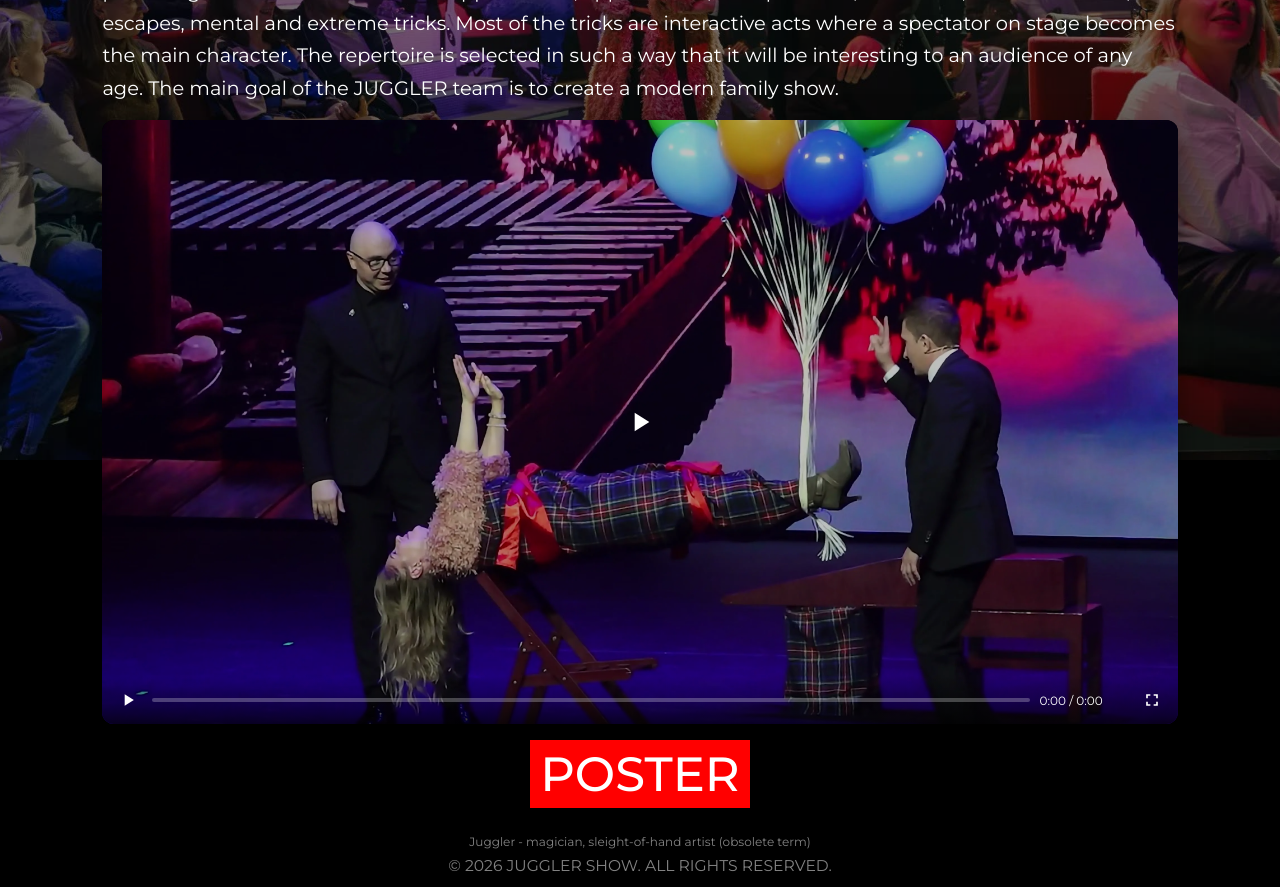
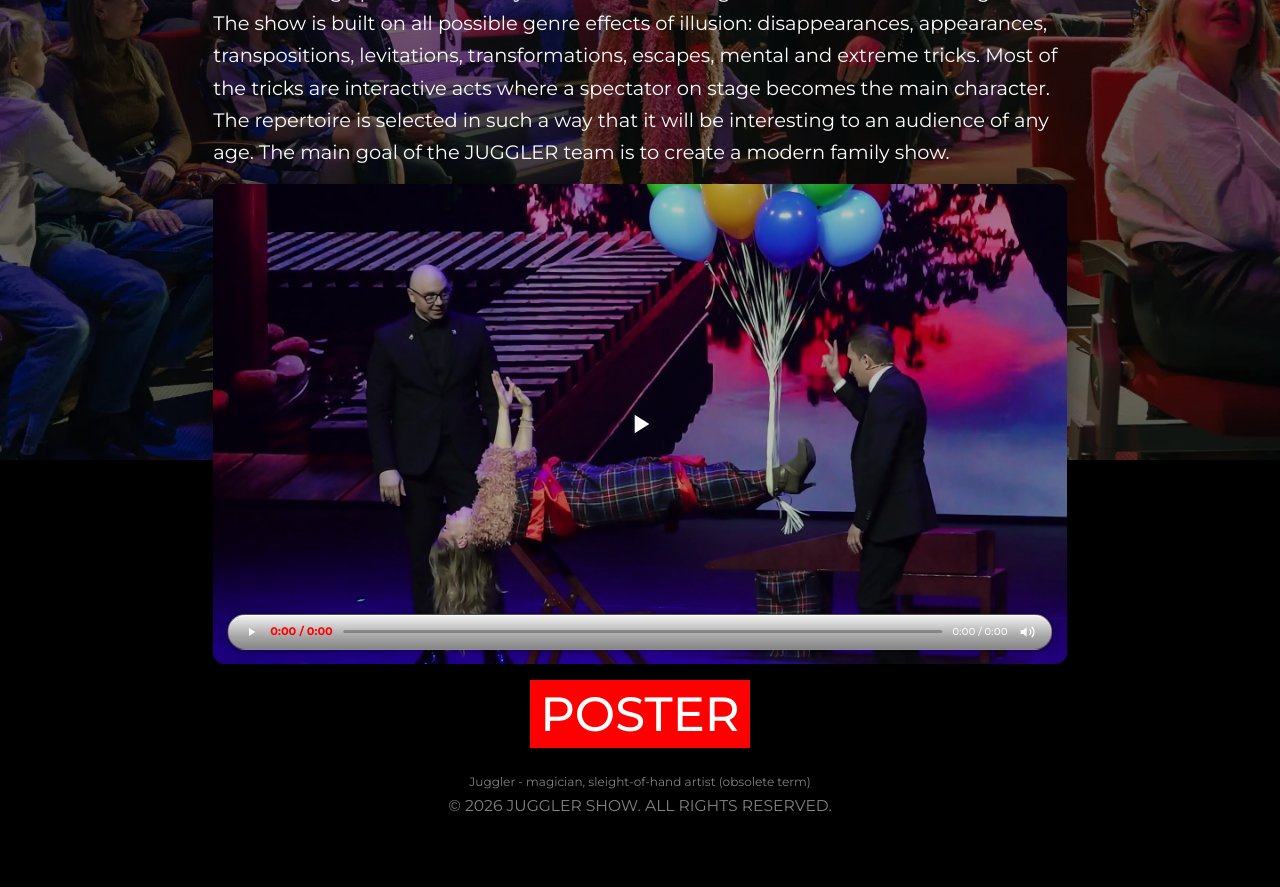
Before and after one commit to Artem4422/Radik, a React (Vite) app: page /show in a window 1280 px wide. Shown: the part 340-1227 px from the top of the page. After the commit the page ends 1166 px from the top, so only its background shows below. Built offline with nearby package versions, Linux system fonts and the light colour scheme.

Commit message:
Restore legacy UI parity across media and layout.
Match old video player, lightbox alignment, social icons, PDF modal sizing, and set desktop content width to two-thirds of the viewport.

```diff
--- a/src/components/AppleVideoPlayer.tsx
+++ b/src/components/AppleVideoPlayer.tsx
@@ -20,6 +20,7 @@ export function AppleVideoPlayer({ src, poster, className = "" }: AppleVideoPlay
   const [progress, setProgress] = useState(0);
   const [time, setTime] = useState("0:00");
   const [durationText, setDurationText] = useState("0:00");
+  const [muted, setMuted] = useState(false);
 
   useEffect(() => {
     const timer = window.setTimeout(() => setRevealed(true), 400);
@@ -46,16 +47,19 @@ export function AppleVideoPlayer({ src, poster, className = "" }: AppleVideoPlay
       setDurationText(formatTime(video.duration || 0));
       setTime(formatTime(video.currentTime || 0));
     };
+    const onVolumeChange = () => setMuted(video.muted || video.volume === 0);
 
     video.addEventListener("play", onPlay);
     video.addEventListener("pause", onPause);
     video.addEventListener("timeupdate", onTimeUpdate);
     video.addEventListener("loadedmetadata", onLoadedMetadata);
+    video.addEventListener("volumechange", onVolumeChange);
     return () => {
       video.removeEventListener("play", onPlay);
       video.removeEventListener("pause", onPause);
       video.removeEventListener("timeupdate", onTimeUpdate);
       video.removeEventListener("loadedmetadata", onLoadedMetadata);
+      video.removeEventListener("volumechange", onVolumeChange);
     };
   }, []);
 
@@ -64,6 +68,12 @@ export function AppleVideoPlayer({ src, poster, className = "" }: AppleVideoPlay
     if (!video) return;
     if (video.paused) void video.play().catch(() => undefined);
     else video.pause();
+  };
+
+  const handlePlayerClick = (e: React.MouseEvent<HTMLDivElement>) => {
+    const target = e.target as HTMLElement;
+    if (target.closest(".video-controls") || target.closest(".center-play-btn")) return;
+    togglePlay();
   };
 
   const seek = (e: React.MouseEvent<HTMLDivElement>) => {
@@ -75,27 +85,20 @@ export function AppleVideoPlayer({ src, poster, className = "" }: AppleVideoPlay
     video.currentTime = pos * video.duration;
   };
 
-  const toggleFullscreen = () => {
-    const player = playerRef.current;
+  const toggleMute = () => {
     const video = videoRef.current;
-    if (!player || !video) return;
-    const fs = document.fullscreenElement;
-    if (!fs) {
-      const v = video as HTMLVideoElement & { webkitEnterFullscreen?: () => void };
-      if (v.webkitEnterFullscreen) {
-        v.webkitEnterFullscreen();
-      } else {
-        void player.requestFullscreen?.();
-      }
-    } else {
-      void document.exitFullscreen?.();
-    }
+    if (!video) return;
+    video.muted = !video.muted;
+    setMuted(video.muted);
   };
+
+  const timeLabel = `${time} / ${durationText}`;
 
   return (
     <div
       ref={playerRef}
       className={`apple-video-player animate-in${revealed ? " reveal" : ""}${playing ? " playing" : ""} ${className}`.trim()}
+      onClick={handlePlayerClick}
     >
       <video
         ref={videoRef}
@@ -103,8 +106,6 @@ export function AppleVideoPlayer({ src, poster, className = "" }: AppleVideoPlay
         playsInline
         poster={poster}
         className={playing ? "is-playing" : "is-idle"}
-        controls
-        controlsList="nodownload noplaybackrate"
       >
         <source src={src} type="video/mp4" />
       </video>
@@ -112,29 +113,43 @@ export function AppleVideoPlayer({ src, poster, className = "" }: AppleVideoPlay
         <img src={poster} alt="" className="video-poster" aria-hidden draggable={false} />
       )}
       <button type="button" className="center-play-btn" onClick={togglePlay} aria-label="Play">
-        <svg width="32" height="32" viewBox="0 0 24 24" fill="white">
+        <svg width="32" height="32" viewBox="0 0 24 24" fill="white" aria-hidden>
           <path d="M8 5v14l11-7z" />
         </svg>
       </button>
-      <div className="video-controls" aria-hidden={playing}>
+      <div className="video-controls" onClick={(e) => e.stopPropagation()}>
         <button type="button" className="control-btn play-pause-btn" onClick={togglePlay} aria-label="Play/Pause">
-          <svg width="20" height="20" viewBox="0 0 24 24" fill="white">
+          <svg width="14" height="14" viewBox="0 0 24 24" fill="currentColor" aria-hidden>
             {playing ? (
-              <path d="M6 19h4V5H6v14zm8-14v14h4V5h-4z" />
+              <>
+                <rect x="6" y="5" width="4" height="14" rx="0.5" />
+                <rect x="14" y="5" width="4" height="14" rx="0.5" />
+              </>
             ) : (
               <path d="M8 5v14l11-7z" />
             )}
           </svg>
         </button>
+        <span className="time-display time-display--primary">{timeLabel}</span>
         <div className="progress-container" onClick={seek} role="presentation">
           <div className="progress-bar" style={{ width: `${progress}%` }} />
         </div>
-        <span className="time-display">
-          {time} / {durationText}
-        </span>
-        <button type="button" className="control-btn fullscreen-btn" onClick={toggleFullscreen} aria-label="Fullscreen">
-          <svg width="20" height="20" viewBox="0 0 24 24" fill="white">
-            <path d="M7 14H5v5h5v-2H7v-3zm-2-4h2V7h3V5H5v5zm12 7h-3v2h5v-5h-2v3zM14 5v2h3v3h2V5h-5z" />
+        <span className="time-display time-display--secondary">{timeLabel}</span>
+        <button type="button" className="control-btn volume-btn" onClick={toggleMute} aria-label={muted ? "Включить звук" : "Выключить звук"}>
+          <svg width="16" height="16" viewBox="0 0 24 24" fill="none" stroke="currentColor" strokeWidth="2" strokeLinecap="round" strokeLinejoin="round" aria-hidden>
+            {muted ? (
+              <>
+                <polygon points="11 5 6 9 2 9 2 15 6 15 11 19 11 5" fill="currentColor" stroke="none" />
+                <line x1="23" y1="9" x2="17" y2="15" />
+                <line x1="17" y1="9" x2="23" y2="15" />
+              </>
+            ) : (
+              <>
+                <polygon points="11 5 6 9 2 9 2 15 6 15 11 19 11 5" fill="currentColor" stroke="none" />
+                <path d="M15.54 8.46a5 5 0 0 1 0 7.07" />
+                <path d="M19.07 4.93a10 10 0 0 1 0 14.14" />
+              </>
+            )}
           </svg>
         </button>
       </div>
--- a/src/components/Lightbox.tsx
+++ b/src/components/Lightbox.tsx
@@ -29,9 +29,6 @@ export function Lightbox({ images, index, onClose, onChange }: LightboxProps) {
 
   return (
     <div className="lightbox is-open" role="dialog" aria-modal>
-      <button type="button" className="lightbox-close" onClick={onClose} aria-label="Закрыть">
-        &times;
-      </button>
       <button
         type="button"
         className="lightbox-prev"
@@ -49,6 +46,9 @@ export function Lightbox({ images, index, onClose, onChange }: LightboxProps) {
         &#10095;
       </button>
       <div className="lightbox-content">
+        <button type="button" className="lightbox-close" onClick={onClose} aria-label="Закрыть">
+          &times;
+        </button>
         <img src={image.src} alt={image.alt} />
         <p className="lightbox-caption">{image.alt}</p>
       </div>
--- a/src/styles/components.css
+++ b/src/styles/components.css
@@ -282,14 +282,16 @@
   display: flex;
   align-items: center;
   justify-content: center;
+  cursor: pointer;
 }
 
 .apple-video-player video {
   width: 100%;
   height: 100%;
-  object-fit: cover;
+  object-fit: contain;
   display: block;
-  cursor: pointer;
+  pointer-events: none;
+  background: #000;
 }
 
 .apple-video-player video.is-idle {
@@ -301,9 +303,10 @@
   inset: 0;
   width: 100%;
   height: 100%;
-  object-fit: cover;
+  object-fit: contain;
   pointer-events: none;
   z-index: 1;
+  background: #000;
 }
 
 .apple-video-player .center-play-btn {
@@ -325,64 +328,129 @@
 
 .apple-video-player .video-controls {
   position: absolute;
-  left: 0;
-  right: 0;
-  bottom: 0;
-  z-index: 2;
+  left: 50%;
+  right: auto;
+  bottom: 14px;
+  z-index: 3;
+  width: calc(100% - 28px);
+  max-width: calc(100% - 28px);
+  transform: translateX(-50%);
   display: flex;
   align-items: center;
   gap: 10px;
-  padding: 10px 12px;
-  background: linear-gradient(transparent, rgba(0, 0, 0, 0.75));
+  padding: 7px 14px;
+  border-radius: 999px;
+  background: linear-gradient(
+    180deg,
+    #f3f3f3 0%,
+    #d2d2d2 28%,
+    #a8a8a8 62%,
+    #868686 100%
+  );
+  border: 1px solid rgba(0, 0, 0, 0.42);
+  box-shadow:
+    inset 0 1px 0 rgba(255, 255, 255, 0.85),
+    0 2px 10px rgba(0, 0, 0, 0.35);
   opacity: 1;
-  transition: opacity 0.3s ease;
-}
-
-.apple-video-player.playing .video-controls {
-  opacity: 0;
-  pointer-events: none;
-}
-
-@media (hover: hover) {
-  .apple-video-player.playing:hover .video-controls {
-    opacity: 1;
-    pointer-events: auto;
-  }
+  pointer-events: auto;
 }
 
 .progress-container {
   flex: 1;
-  height: 4px;
-  background: rgba(255, 255, 255, 0.25);
-  border-radius: 2px;
+  height: 3px;
+  background: rgba(0, 0, 0, 0.28);
+  border-radius: 999px;
   cursor: pointer;
+  overflow: hidden;
 }
 
 .progress-bar {
   height: 100%;
   width: 0;
   background: var(--accent-red);
-  border-radius: 2px;
+  border-radius: 999px;
 }
 
-.control-btn {
+.apple-video-player .control-btn {
   background: transparent;
   border: none;
-  padding: 4px;
+  padding: 0;
   display: flex;
   align-items: center;
+  justify-content: center;
+  color: #fff;
+  flex-shrink: 0;
 }
 
-.time-display {
-  font-size: 12px;
-  min-width: 88px;
+.apple-video-player .play-pause-btn {
+  width: 18px;
+  height: 18px;
+}
+
+.apple-video-player .volume-btn {
+  width: 20px;
+  height: 20px;
+}
+
+.apple-video-player .time-display {
+  font-size: 11px;
+  line-height: 1;
+  font-weight: 600;
+  font-variant-numeric: tabular-nums;
+  white-space: nowrap;
+  flex-shrink: 0;
+}
+
+.apple-video-player .time-display--primary {
+  color: var(--accent-red);
+  min-width: 0;
+}
+
+.apple-video-player .time-display--secondary {
+  color: #fff;
+  font-size: 10px;
+  font-weight: 500;
+  opacity: 0.95;
+  min-width: 0;
+}
+
+@media (max-width: 520px) {
+  .apple-video-player .video-controls {
+    width: calc(100% - 16px);
+    max-width: calc(100% - 16px);
+    bottom: 10px;
+    gap: 7px;
+    padding: 6px 10px;
+  }
+
+  .apple-video-player .time-display {
+    font-size: 9px;
+  }
+
+  .apple-video-player .time-display--secondary {
+    font-size: 8px;
+  }
+
+  .apple-video-player .play-pause-btn {
+    width: 16px;
+    height: 16px;
+  }
+
+  .apple-video-player .volume-btn {
+    width: 18px;
+    height: 18px;
+  }
+}
+
+.apple-video-player video::-webkit-media-controls,
+.apple-video-player video::-webkit-media-controls-enclosure,
+.apple-video-player video::-webkit-media-controls-panel {
+  display: none !important;
+  opacity: 0 !important;
+  pointer-events: none !important;
 }
 
 .apple-video-player video::-webkit-media-controls {
-  opacity: 1;
-}
-
-.apple-video-player:not(.playing) video::-webkit-media-controls {
   display: none !important;
 }
 
@@ -526,29 +594,19 @@ body.page-poster .masonry-column > .grid-item:last-child img {
 
 .contact-social-icons {
   display: flex;
-  justify-content: center;
+  justify-content: space-between;
   align-items: center;
-  gap: clamp(12px, 2vw, 28px);
-  width: fit-content;
+  gap: 0;
+  width: 100%;
   max-width: 100%;
   margin: 0 auto;
 }
 
 @media (min-width: 769px) {
+  .contact-social-icons,
   .contact-social-icons--spread {
     width: var(--content-width);
     max-width: var(--content-width);
-    justify-content: space-between;
-    gap: 0;
-  }
-}
-
-@media (max-width: 768px) {
-  .contact-social-icons--spread {
-    width: var(--content-width);
-    max-width: var(--content-width);
-    justify-content: center;
-    gap: clamp(12px, 4vw, 18px);
   }
 }
 
@@ -593,10 +651,6 @@ body.page-poster .masonry-column > .grid-item:last-child img {
 
   .contact-link {
     letter-spacing: 0;
-  }
-
-  .contact-social-icons {
-    gap: clamp(8px, 2.5vw, 14px);
   }
 
   .contact-social-icons a {
@@ -756,7 +810,7 @@ body.loading-active {
 .lightbox-content {
   display: flex;
   flex-direction: column;
-  align-items: flex-start;
+  align-items: stretch;
   gap: 10px;
   width: min(92vw, 1280px);
 }
@@ -779,9 +833,10 @@ body.loading-active {
 }
 
 .lightbox-close {
-  top: 12px;
-  right: 12px;
+  position: static;
+  align-self: flex-end;
   z-index: 2;
+  padding: 0;
   font-size: clamp(40px, 3vw, 56px);
   line-height: 1;
   color: #fff;
@@ -803,7 +858,7 @@ body.loading-active {
   position: static;
   color: var(--text-gray);
   font-size: 14px;
-  text-align: left;
+  text-align: right;
   width: 100%;
   padding: 0;
   margin: 0;
@@ -818,6 +873,12 @@ body.loading-active {
   display: flex;
   align-items: center;
   justify-content: center;
+  padding:
+    calc(var(--header-h) + 8px)
+    max(12px, env(safe-area-inset-right, 0px))
+    max(12px, env(safe-area-inset-bottom, 0px))
+    max(12px, env(safe-area-inset-left, 0px));
+  box-sizing: border-box;
   opacity: 0;
   pointer-events: none;
   transition: opacity 0.35s ease;
@@ -840,9 +901,10 @@ body.loading-active {
 .pdf-modal-container {
   position: relative;
   z-index: 1;
-  width: clamp(320px, 90vw, 860px);
-  max-height: calc(92vh - 70px);
-  margin-top: 70px;
+  width: min(90vw, 860px);
+  max-width: 100%;
+  max-height: calc(100dvh - var(--header-h) - 24px);
+  margin-top: 0;
   background: #111111;
   border: 1px solid rgba(255, 255, 255, 0.08);
   border-radius: 12px;
@@ -862,13 +924,19 @@ body.loading-active {
   display: flex;
   align-items: center;
   justify-content: space-between;
-  padding: 16px 20px;
+  gap: 12px;
+  padding: 12px 16px;
   border-bottom: 1px solid rgba(255, 255, 255, 0.08);
   flex-shrink: 0;
   background: #0a0a0a;
 }
 
 .pdf-modal-title {
+  flex: 1 1 auto;
+  min-width: 0;
+  overflow: hidden;
+  text-overflow: ellipsis;
+  white-space: nowrap;
   font-size: 13px;
   font-weight: 700;
   letter-spacing: 0.2em;
@@ -880,6 +948,7 @@ body.loading-active {
   display: flex;
   align-items: center;
   gap: 10px;
+  flex-shrink: 0;
 }
 
 .pdf-action-btn {
@@ -924,13 +993,13 @@ body.loading-active {
 }
 
 .pdf-modal-body {
-  flex: 1;
+  flex: 1 1 auto;
+  min-height: 0;
   overflow: hidden;
   display: flex;
   flex-direction: column;
   background: #1a1a1a;
-  min-height: 200px;
-  padding: 20px;
+  padding: 12px;
   box-sizing: border-box;
 }
 
@@ -987,17 +1056,24 @@ body.loading-active {
 }
 
 .pdf-canvas-container {
-  flex: 1;
+  flex: 1 1 auto;
+  min-height: 0;
   width: 100%;
-  overflow-y: auto;
-  overflow-x: hidden;
+  overflow: auto;
+  display: flex;
+  align-items: center;
+  justify-content: center;
   padding: 0;
   box-sizing: border-box;
+  -webkit-overflow-scrolling: touch;
 }
 
 .pdf-canvas-container img {
-  width: 100% !important;
+  max-width: 100%;
+  max-height: min(100%, calc(100dvh - var(--header-h) - 180px));
+  width: auto !important;
   height: auto !important;
+  object-fit: contain;
   display: block;
   border-radius: 4px;
   box-shadow: 0 8px 30px rgba(0, 0, 0, 0.5);
@@ -1050,16 +1126,39 @@ body.loading-active {
 }
 
 @media (max-width: 480px) {
+  .pdf-modal {
+    padding:
+      calc(var(--header-h) + 6px)
+      max(8px, env(safe-area-inset-right, 0px))
+      max(8px, env(safe-area-inset-bottom, 0px))
+      max(8px, env(safe-area-inset-left, 0px));
+  }
+
+  .pdf-modal-container {
+    width: 100%;
+    max-height: calc(100dvh - var(--header-h) - 16px);
+    border-radius: 10px;
+  }
+
   .pdf-modal-header {
-    padding: 12px 14px;
+    padding: 10px 12px;
+  }
+
+  .pdf-modal-title {
+    font-size: 11px;
+    letter-spacing: 0.12em;
   }
 
   .pdf-action-btn {
-    padding: 7px 12px;
-    font-size: 12px;
+    padding: 7px 10px;
+    font-size: 11px;
   }
 
   .pdf-modal-body {
-    padding: 12px;
+    padding: 8px;
+  }
+
+  .pdf-modal-footer {
+    padding: 10px 12px;
   }
 }
--- a/src/styles/contact.css
+++ b/src/styles/contact.css
@@ -128,14 +128,10 @@ body.page-contact .page--contact {
 }
 
 .page--contact .contact-social-icons {
-  width: fit-content;
+  width: 100%;
   max-width: 100%;
   margin: 0 auto;
   padding: 0;
-  display: flex;
-  justify-content: center;
-  align-items: center;
-  gap: clamp(12px, 2vw, 28px);
 }
 
 .page--contact .contact-social-icons a {
@@ -213,10 +209,6 @@ body.page-contact[data-lang="en"] .disclaimer-line:nth-child(2) {
     width: 98%;
   }
 
-  .page--contact .contact-social-icons {
-    gap: clamp(8px, 2.5vw, 14px);
-  }
-
   .page--contact .contact-social-icons a {
     width: clamp(34px, 9vw, 42px);
     height: clamp(34px, 9vw, 42px);
--- a/src/styles/layout.css
+++ b/src/styles/layout.css
@@ -57,6 +57,13 @@
   padding-left: max(var(--side-pad), env(safe-area-inset-left, 0px));
 }
 
+@media (min-width: 769px) {
+  .page__main {
+    padding-right: max(0px, env(safe-area-inset-right, 0px));
+    padding-left: max(0px, env(safe-area-inset-left, 0px));
+  }
+}
+
 .content-container {
   width: var(--content-width);
   max-width: var(--content-width);
@@ -85,13 +92,6 @@
 @media (max-width: 768px) {
   .prose {
     text-align: center;
-  }
-
-  .contact-social-icons--spread {
-    width: var(--content-width);
-    max-width: var(--content-width);
-    justify-content: center;
-    gap: clamp(12px, 4vw, 18px);
   }
 }
 
--- a/src/styles/partners.css
+++ b/src/styles/partners.css
@@ -109,7 +109,7 @@ body.page-partners .page--partners {
   grid-template-columns: max-content minmax(0, 1fr) !important;
   column-gap: clamp(20px, 3vw, 28px) !important;
   row-gap: var(--layout-gap) !important;
-  width: min(100%, 1200px) !important;
+  width: 100% !important;
   max-width: 100% !important;
   margin: 0 auto !important;
   justify-content: center !important;
@@ -173,9 +173,6 @@ body.page-partners .page--partners {
   margin: 0 !important;
   flex: 0 0 auto !important;
   width: 100%;
-  display: flex;
-  justify-content: center;
-  align-items: center;
 }
 
 .page--partners .site-footer {
@@ -207,10 +204,6 @@ body.page-partners .page--partners {
   }
 
   .partners-list-wrapper {
-    justify-content: center !important;
-  }
-
-  .partners-social {
     justify-content: center !important;
   }
 
--- a/src/styles/ticket.css
+++ b/src/styles/ticket.css
@@ -37,15 +37,13 @@
 }
 
 .page--ticket .contact-social-icons {
-  width: var(--content-width);
-  max-width: var(--content-width);
-  justify-content: center;
-  gap: clamp(12px, 3vw, 20px);
+  width: 100%;
+  max-width: 100%;
 }
 
-@media (max-width: 768px) {
+@media (min-width: 769px) {
   .page--ticket .contact-social-icons {
-    width: 100%;
-    max-width: 100%;
+    width: var(--content-width);
+    max-width: var(--content-width);
   }
 }
--- a/src/styles/tokens.css
+++ b/src/styles/tokens.css
@@ -18,8 +18,8 @@
 @media (min-width: 768px) {
   :root {
     --side-pad: clamp(20px, 3vw, 48px);
-    --content-width: min(1700px, 84vw);
-    --prose-width: min(1100px, 100%);
+    --content-width: calc(100vw * 2 / 3);
+    --prose-width: 100%;
     --block-gap: clamp(28px, 4.5vh, 56px);
     --grid-gap: clamp(10px, 1.2vw, 18px);
   }
```
